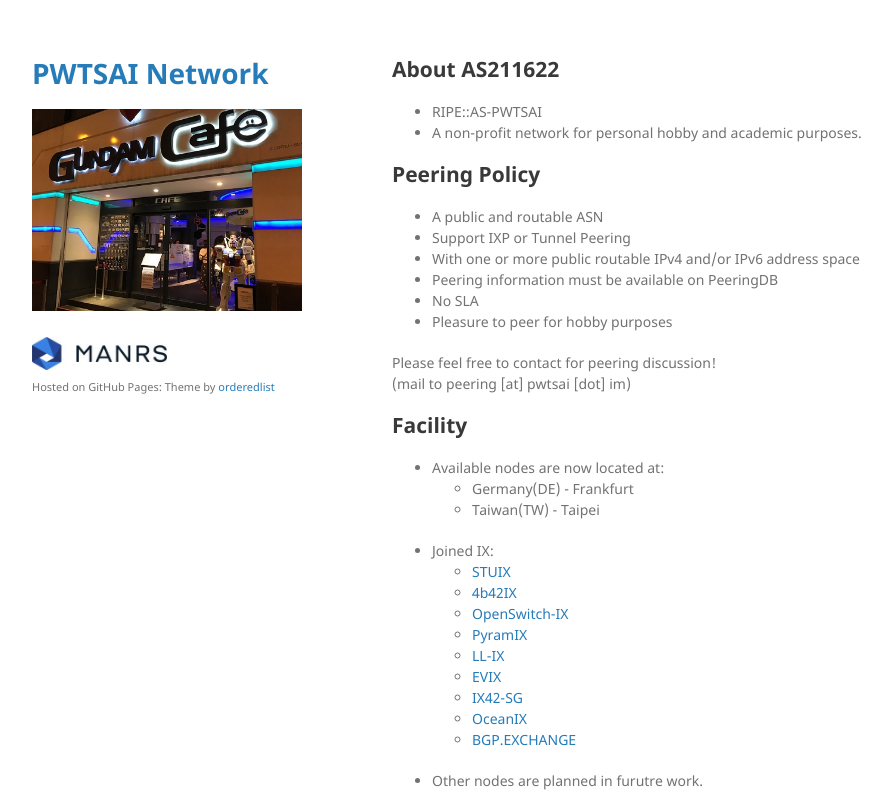
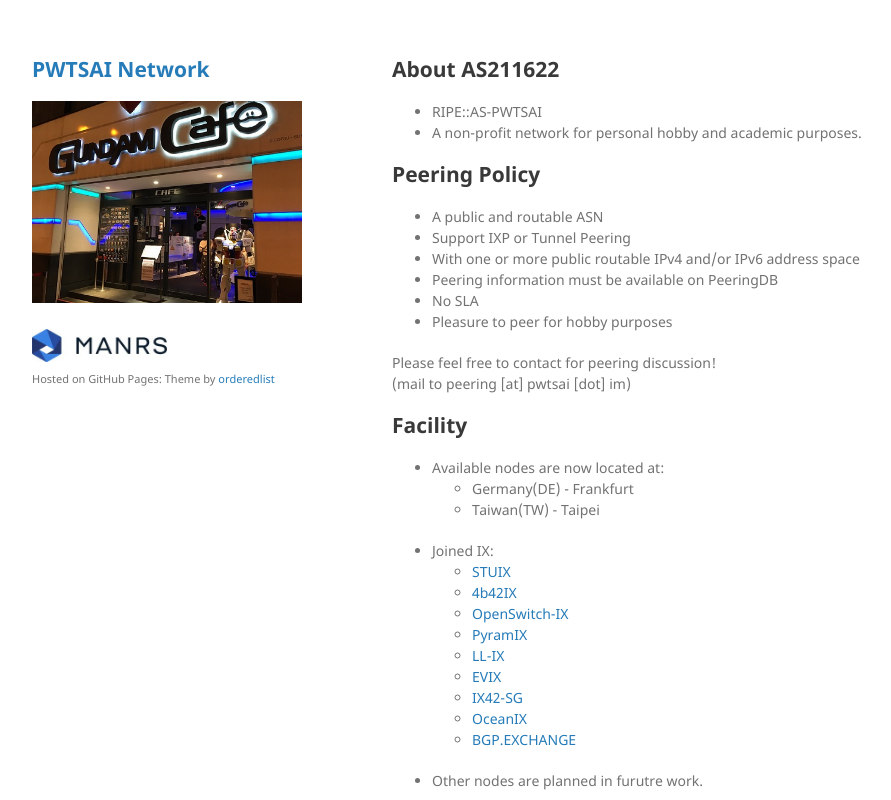
Before and after one commit to pwtsai/as211622, a plain HTML site: page index.html in a window 1280 px wide. Shown: the top 800 px of the page, without its empty margins (178-1069 px from the left). Drawn offline with nearby package versions, Linux system fonts and the light colour scheme; no server answers.

Commit message:
Update index.html

```diff
--- a/index.html
+++ b/index.html
@@ -29,7 +29,7 @@
 <body>
     <div class="wrapper">
 		<header>
-			<h1><a href="https://network.pwtsai.im/">PWTSAI Network</a></h1>
+			<h2><a href="https://network.pwtsai.im/">PWTSAI Network</a></h2>
 			<img src="./misc/as211622.jpg" alt="Logo">
 			<br><br>
 			<img src="./misc/logo_manrs.jpg" alt="MANRS" width=50%>
```
